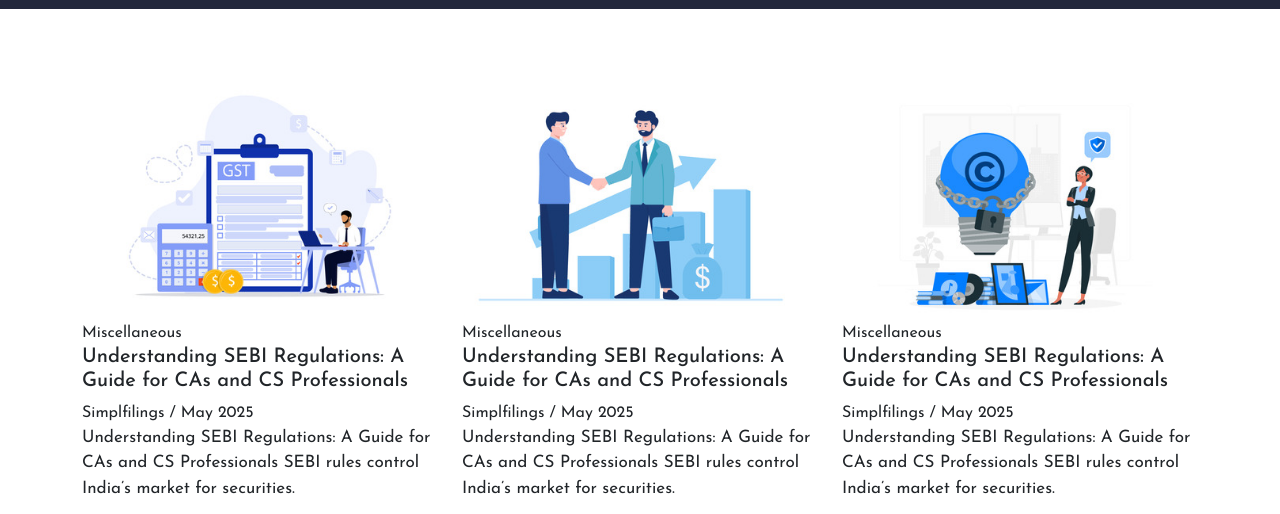
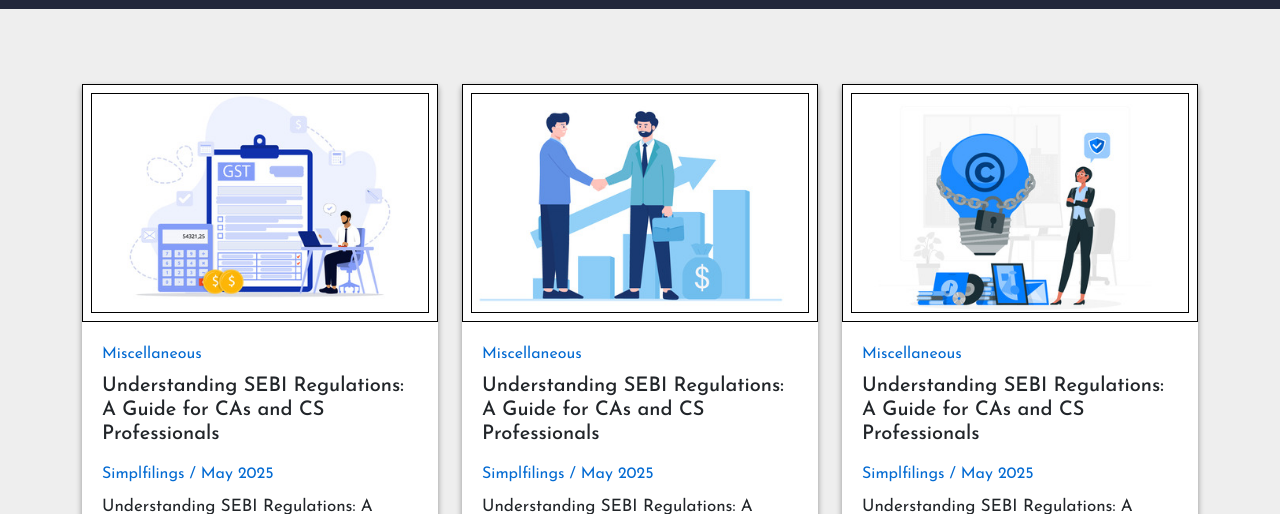
Before and after one commit to amansharma58/simplfilings, a plain HTML site: page blog.html in a window 1280 px wide. Shown: the part 259-773 px from the top of the page. Drawn offline with nearby package versions, Linux system fonts and the light colour scheme.

Commit message:
Update style.css

```diff
--- a/style.css
+++ b/style.css
@@ -959,3 +959,29 @@ body{
   padding-top: 20px;
   border-top: 1px solid #c73d31;
 }
+.blog-img img{
+  border: 1px solid black;
+  outline: 1px solid black;
+  outline-offset: -10px;
+}
+.blog-content{
+  padding: 20px;
+  background-color: #ffffff;
+}
+.blog-content span{
+  color: #046bd2;
+  margin-bottom: 10px;
+}
+.blog-container{
+  margin-bottom: 30px;
+  box-shadow: rgba(0, 0, 0, 0.16) 0px 3px 6px, rgba(0, 0, 0, 0.23) 0px 3px 6px;
+}
+.blog{
+  background: #eeeeee;
+}
+.blog-content h5{
+  padding: 8px 0px;
+}
+.blog-content p{
+  padding: 8px 0px;
+}
```
